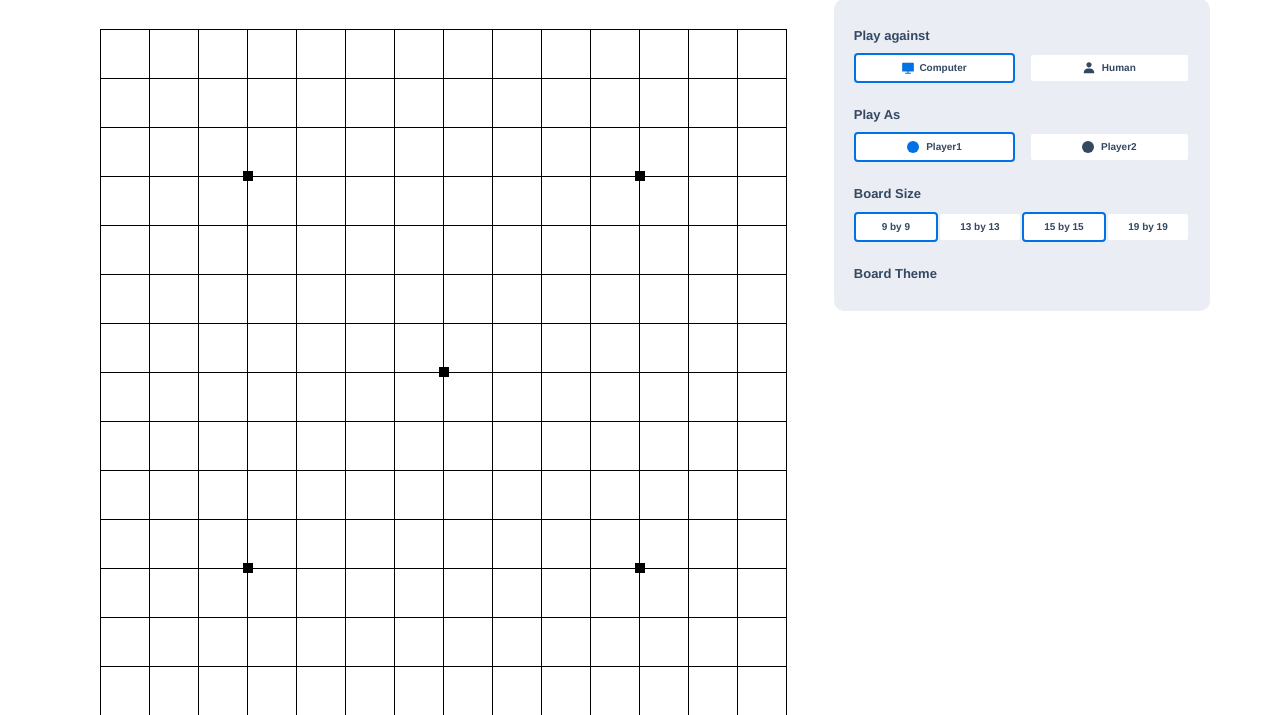
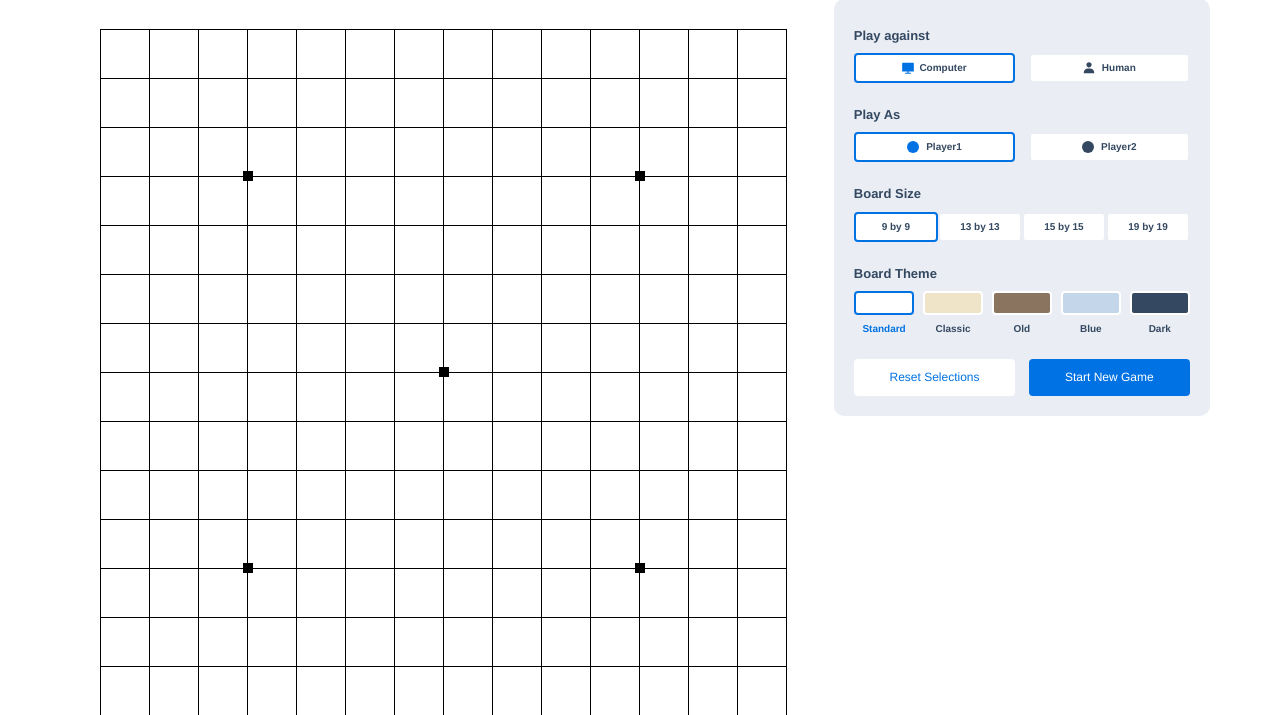
Before and after one commit to Axe-LLC/gomoku.com, a PHP site: page / in a window 1280 px wide. Shown: the part 145-860 px from the top of the page. Run offline with PHP 8.4, Linux system fonts and the light colour scheme.

Commit message:
Game settings UI section: added

```diff
--- a/index.html
+++ b/index.html
@@ -91,6 +91,7 @@
 				</div>
 			</div>
 		</div>
+		<!-- Game setting -->
 		<div id="game-setting">
 			<h4>Play against</h4>
 			<div class="btn-group" id="mode-select">
@@ -116,25 +117,46 @@
 			</div>
 			<h4>Board Size</h4>
 			<div class="btn-group" id="mode-boardsize">
-				<input type="radio" id="selSize1" name="selSize" value="player1" checked />
+				<input type="radio" id="selSize1" name="selSize" value="9" checked />
 				<label for="selSize1" class="selected">
 					9 by 9
 				</label>
-				<input type="radio" id="selSize2" name="selSize" value="player2" />
+				<input type="radio" id="selSize2" name="selSize" value="13" />
 				<label for="selSize2">
 					13 by 13
 				</label>
-				<input type="radio" id="selSize3" name="selSize" value="player1" checked />
-				<label for="selSize3" class="selected">
+				<input type="radio" id="selSize3" name="selSize" value="15" checked />
+				<label for="selSize3">
 					15 by 15
 				</label>
-				<input type="radio" id="selSize4" name="selSize" value="player2" />
+				<input type="radio" id="selSize4" name="selSize" value="19" />
 				<label for="selSize4">
 					19 by 19
 				</label>
 			</div>
 			<h4>Board Theme</h4>
+			<div class="btn-group" id="mode-theme">
+				<input type="radio" id="selTheme1" name="selTheme" value="#FFFFFF" checked />
+				<label for="selTheme1" class="standard selected"></label>
+
+				<input type="radio" id="selTheme2" name="selTheme" value="#EFE4C8" checked />
+				<label for="selTheme2" class="classic"></label>
+				<input type="radio" id="selTheme3" name="selTheme" value="#8B745F" checked />
+				<label for="selTheme3" class="old"></label>
+				<input type="radio" id="selTheme4" name="selTheme" value="#C4D7EA" checked />
+				<label for="selTheme4" class="blue"></label>
+				<input type="radio" id="selTheme5" name="selTheme" value="#344861" checked />
+				<label for="selTheme5" class="dark"></label>
+			</div>
+
+			<div class="btn-group mb-0">
+				<button id="resetGame" class="reset-btn">Reset Selections</button>
+				<button id="startGame" class="start-btn">Start New Game</button>
+			</div>
 		</div>
+		<!-- Game setting end -->
+		<!-- Game advertise -->
+		<!-- Game advertise end -->
 	</div>
 	<!-- Game section end -->
 
--- a/style/style.css
+++ b/style/style.css
@@ -432,6 +432,9 @@ table.board {
 	animation-direction: alternate;
 }
 
+.mb-0 {
+	margin-bottom: 0 !important;
+}
 /* header */
 .header .container {
 	display: flex;
@@ -594,3 +597,76 @@ ul, li {
 #game-setting #mode-player label.selected span {
 	background: #0072E3;
 }
+#game-setting #mode-theme label {
+	border: 2px solid white;
+	width: 18%;
+	height: 24px;
+	position: relative;
+	margin-bottom: 24px;
+}
+#game-setting #mode-theme label::after {
+	position: absolute;
+	width: 100%;
+	height: 20px;
+	top: 30px;
+	color: #344861;
+	text-align: center;
+	font-size: 10px;
+}
+#game-setting #mode-theme label.standard {
+	background: white;
+}
+#game-setting #mode-theme label.standard::after {
+	content: 'Standard';
+}
+#game-setting #mode-theme label.classic {
+	background: #EFE4C8;
+}
+#game-setting #mode-theme label.classic::after {
+	content: 'Classic';
+}
+#game-setting #mode-theme label.old {
+	background: #8B745F;
+}
+#game-setting #mode-theme label.old::after {
+	content: 'Old';
+}
+#game-setting #mode-theme label.blue {
+	background: #C4D7EA;
+}
+#game-setting #mode-theme label.blue::after {
+	content: 'Blue';
+}
+#game-setting #mode-theme label.dark {
+	background: #344861;
+}
+#game-setting #mode-theme label.dark::after {
+	content: 'Dark';
+}
+
+#game-setting #mode-theme label.selected {
+	border: 2px solid #0072E3;
+}
+#game-setting #mode-theme label.selected::after {
+	color: #0072E3;
+}
+#game-setting .btn-group button {
+	width: 48%;
+	border-radius: 4px;
+	border: none;
+	background: white;
+	color: #0072E3;
+	text-align: center;
+	padding: 10px;
+	font-size: 12px;
+	opacity: 1;
+	transition: 0.3s all ease-in-out;
+}
+#game-setting .btn-group button:hover {
+	opacity: 0.85;
+	transition: 0.3s all ease-in-out;
+}
+#game-setting .btn-group button.start-btn {
+	background: #0072E3;
+	color: white;
+}
```
